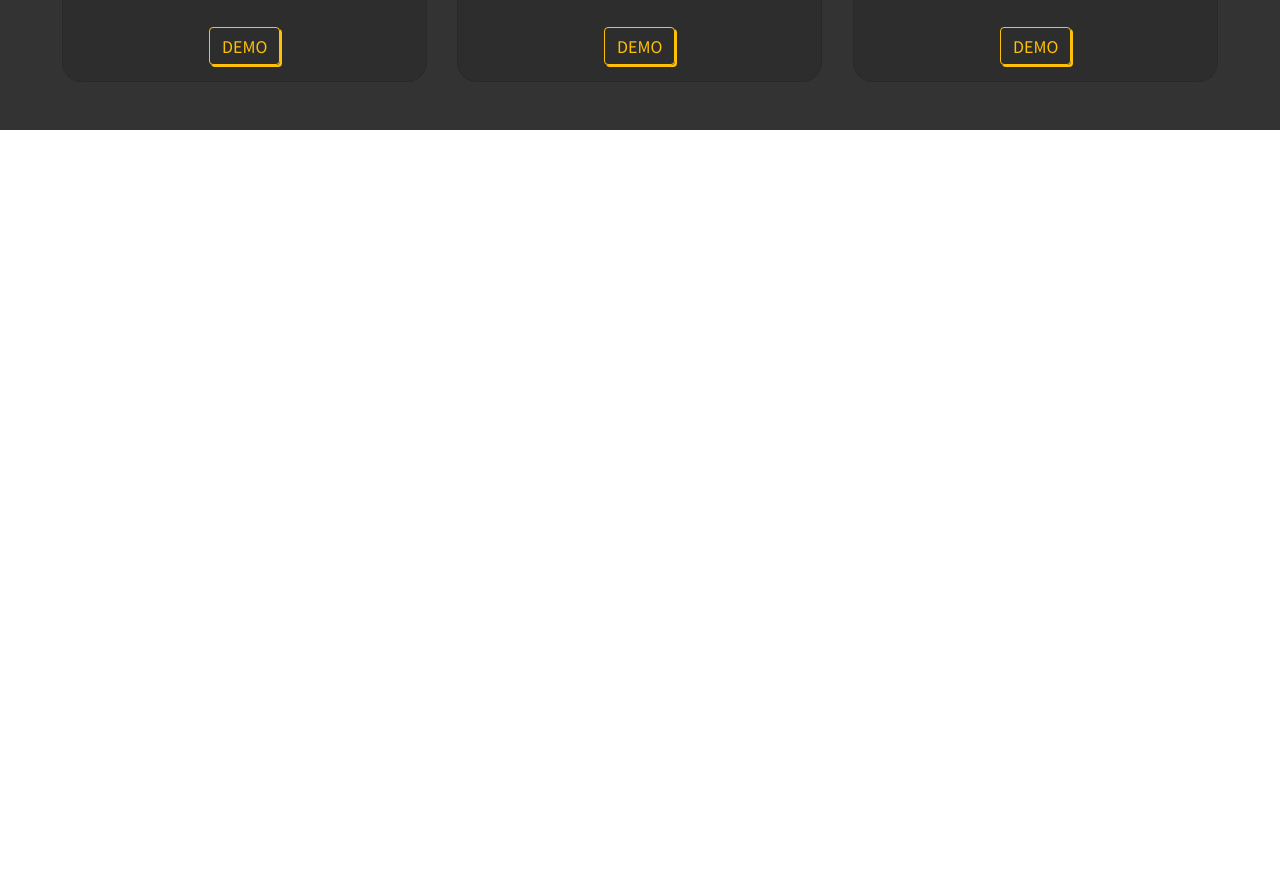
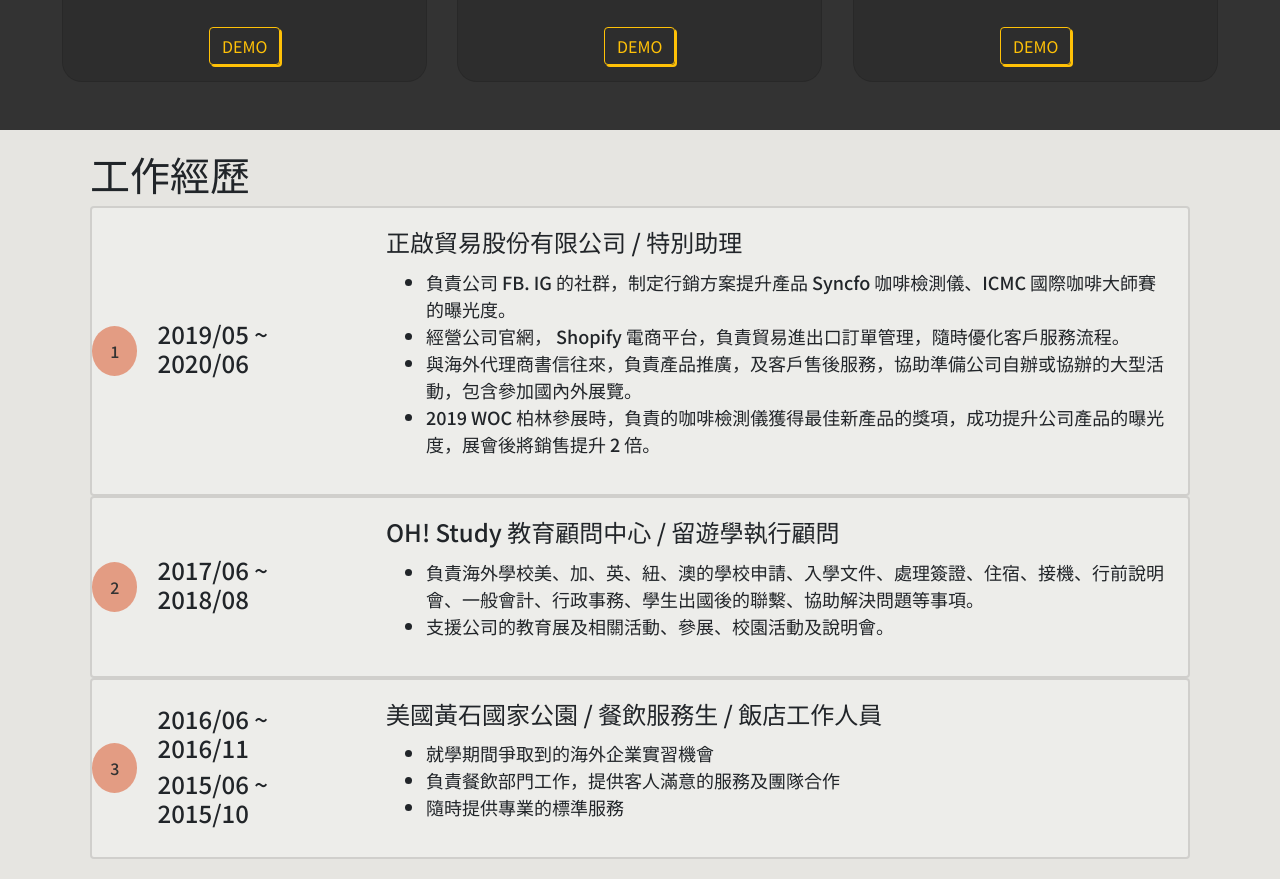
Before and after one commit to LYH94/lyh94.github.io, a Vue app: page /#/ in a window 1280 px wide. Shown: the part 1280-2159 px from the top of the page. Before the commit the page ends 1410 px from the top, so only its background shows below. Built offline with nearby package versions, Linux system fonts and the light colour scheme; what particles.vue, vue-typed-js would draw is missing.

Commit message:
Experience page

```diff
--- /dev/null
+++ b/src/components/Experience.vue
@@ -0,0 +1,124 @@
+<template>
+  <b-container fluid id="experience">
+    <h1>工作經歷</h1>
+    <b-card no-body class="overflow-hidden work-card" v-for="work in experiences" :key="work._id" :data-aos="work.dataAos" data-aos-easing="ease-out-cubic" :data-aos-duration="work.aosDuration">
+      <b-row no-gutters>
+        <b-col class="col-left" md="3">
+          <div class="circle">{{ work.num }}</div>
+          <b-card-body class="card-left">
+            <h4 v-for="text in work.time" :key="text.id">{{ text }}
+            </h4>
+          </b-card-body>
+        </b-col>
+        <b-col md="9">
+          <b-card-body class="card-right" :title="work.company">
+            <b-card-text>
+              <ul>
+                <li class="work-duty" v-for="duties in work.duty" :key="duties._id">{{ duties }}</li>
+              </ul>
+            </b-card-text>
+          </b-card-body>
+        </b-col>
+      </b-row>
+    </b-card>
+  </b-container>
+</template>
+
+<script>
+export default {
+  data () {
+    return {
+      experiences: [
+        {
+          num: '1',
+          time: ['2019/05 ~ 2020/06'],
+          company: '正啟貿易股份有限公司 / 特別助理',
+          duty: ['負責公司 FB. IG 的社群，制定行銷方案提升產品 Syncfo 咖啡檢測儀、ICMC 國際咖啡大師賽的曝光度。', '經營公司官網， Shopify 電商平台，負責貿易進出口訂單管理，隨時優化客戶服務流程。', '與海外代理商書信往來，負責產品推廣，及客戶售後服務，協助準備公司自辦或協辦的大型活動，包含參加國內外展覽。', '2019 WOC 柏林參展時，負責的咖啡檢測儀獲得最佳新產品的獎項，成功提升公司產品的曝光度，展會後將銷售提升 2 倍。'],
+          dataAos: ['fade-up'],
+          aosDuration: '800'
+        },
+        {
+          num: '2',
+          time: ['2017/06 ~ 2018/08'],
+          company: 'OH! Study 教育顧問中心 / 留遊學執行顧問',
+          duty: ['負責海外學校美、加、英、紐、澳的學校申請、入學文件、處理簽證、住宿、接機、行前說明會、一般會計、行政事務、學生出國後的聯繫、協助解決問題等事項。', '支援公司的教育展及相關活動、參展、校園活動及說明會。'],
+          dataAos: ['fade-up'],
+          aosDuration: '900'
+        },
+        {
+          num: '3',
+          time: ['2016/06 ~ 2016/11', '2015/06 ~ 2015/10'],
+          company: '美國黃石國家公園 / 餐飲服務生 / 飯店工作人員',
+          duty: ['就學期間爭取到的海外企業實習機會', '負責餐飲部門工作，提供客人滿意的服務及團隊合作', '隨時提供專業的標準服務'],
+          dataAos: ['fade-up'],
+          aosDuration: '1000'
+        }
+      ]
+    }
+  }
+}
+</script>
+
+<style lang="scss">
+#experience {
+  padding: 20px 30px;
+  background:rgb(230, 229, 225);
+}
+.col-left .card-body{
+  padding: 0.75rem 1.25rem 0.5rem 1.25rem;
+}
+.col-left {
+  display: flex;
+  justify-content: center;
+  align-items: center;
+}
+.work-card {
+  position: relative;
+  display: flex;
+  flex-direction: column;
+  min-width: 0;
+  word-wrap: break-word;
+  background-color: rgba(255, 255, 255, 0.3);
+  background-clip: border-box;
+  border: 2px solid rgba(0, 0, 0, 0.125);
+  border-radius: 0.25rem;
+}
+.work-card:hover {
+  background-color: #fff;
+}
+.work-card:hover .card-right .card-title{
+  display: inline-block;
+  background: rgba(255, 193, 7, 0.6);
+}
+
+.work-duty {
+  font-size: 18px;
+  font-weight: 500;
+}
+.circle {
+  width: 50px;
+  height: 50px;
+  background: rgba(218, 76, 29, 0.5);
+  border-radius: 50%;
+  display: flex;
+  justify-content: center;
+  align-items: center;
+  color: #333;
+  font-weight: 500;
+}
+@media (min-width: 992px) {
+  #experience {
+    padding: 20px 90px;
+  }
+  .work-card:hover .circle {
+    transform: scale(8);
+    background: rgb(218, 76, 29, 0.3);
+  }
+  .work-card:hover .col-left {
+    background: rgba(211, 211, 211, 0.3);
+  }
+  .work-card:hover .card-right .card-title{
+    background: linear-gradient(180deg,rgba(255,255,255,0) 40%, rgba(255, 193, 7, 0.6) 60%);
+  }
+}
+</style>
--- a/src/views/Home.vue
+++ b/src/views/Home.vue
@@ -4,10 +4,12 @@
     <introduce></introduce>
     <skill></skill>
     <portfolio></portfolio>
+    <experience></experience>
   </div>
 </template>
 
 <script>
+import Experience from '../components/Experience.vue'
 import Introduce from '../components/Introduce.vue'
 import Navbar from '../components/Navbar.vue'
 import Portfolio from '../components/Portfolio.vue'
@@ -18,6 +20,6 @@ export default {
     return {
     }
   },
-  components: { Navbar, Introduce, Skill, Portfolio }
+  components: { Navbar, Introduce, Skill, Portfolio, Experience }
 }
 </script>
```
